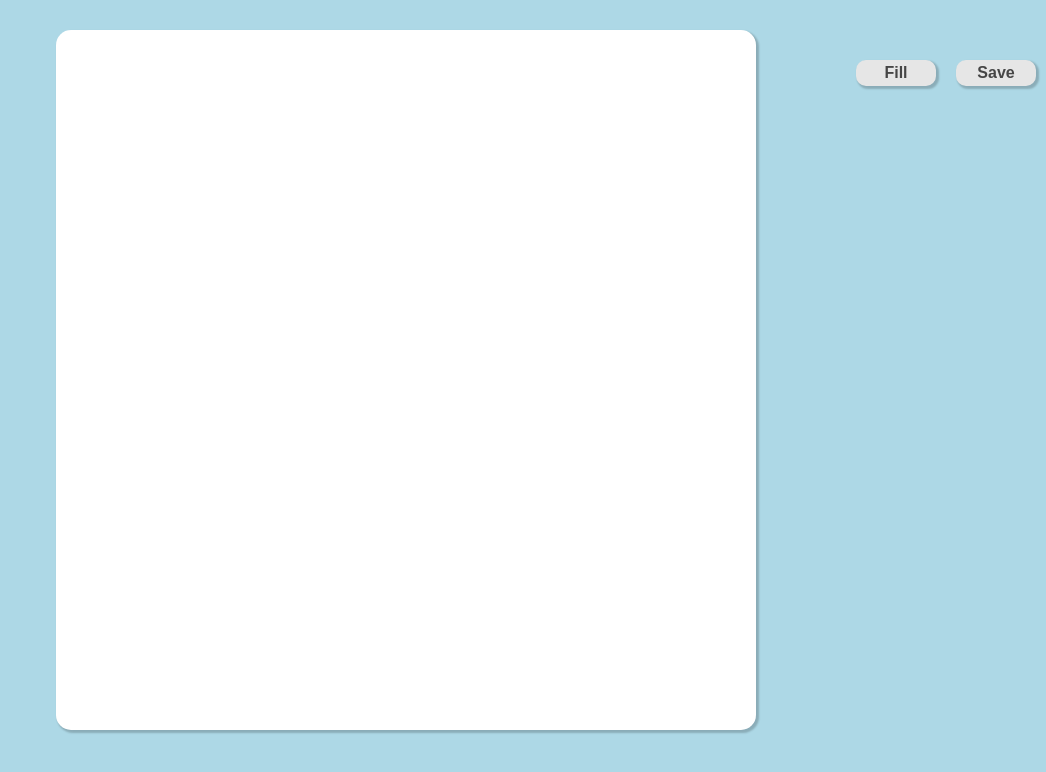
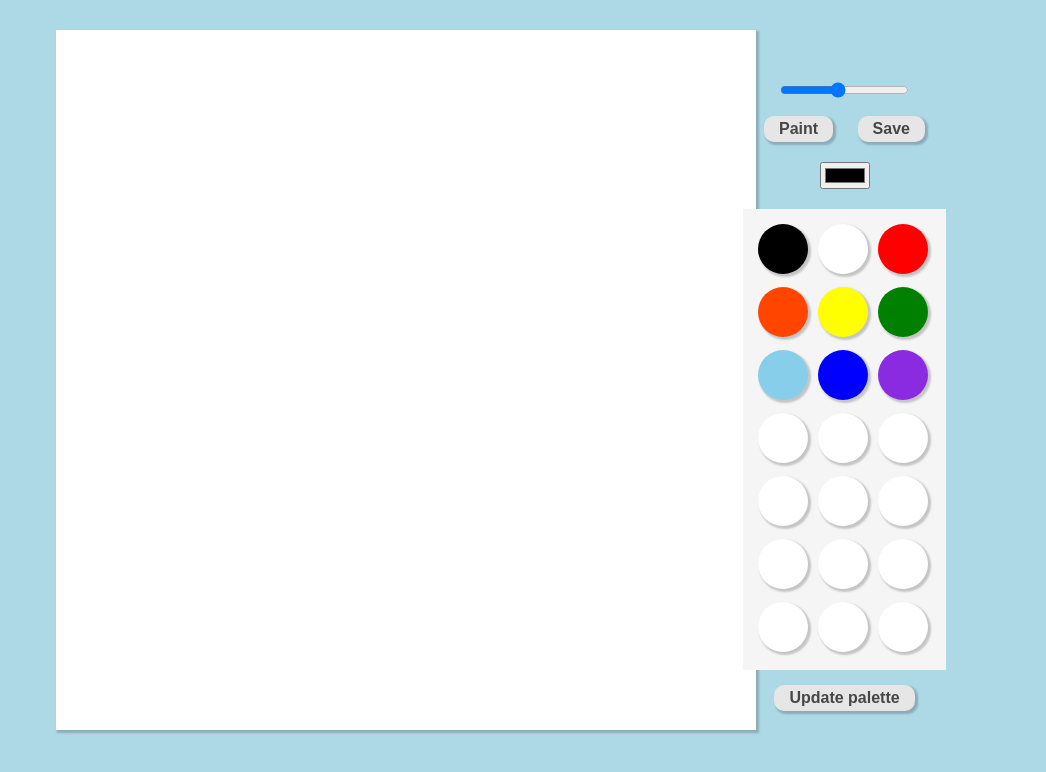
Before and after one commit to namujinju/paintjs, a plain HTML site: page index.html in a window 1280 px wide. Both pictures are taken after a click on the button "Fill". Shown: the whole page, without its empty margins (234-1280 px from the left). Drawn offline with Linux system fonts and the light colour scheme.

Commit message:
200814 PaintJS

```diff
--- a/app.js
+++ b/app.js
@@ -1,7 +1,184 @@
-const jsColors = document.querySelector("#jsColors");
+const jsColors = document.getElementById("jsColors"),
+  canvas = document.getElementById("jsCanvas"),
+  ctx = canvas.getContext("2d"),
+  rangeColor = document.getElementById("jsSelectedColor"),
+  thickRange = document.getElementById("thickRange"),
+  mode = document.getElementById("jsMode"),
+  saveBtn = document.getElementById("jsSave"),
+  updateBtn = document.getElementById("js-update-palette");
+
+const INITIAL_COLOR = "black";
+const COLOR_NUM = 21;
+const color__list = [
+  "black",
+  "white",
+  "red",
+  "orangered",
+  "yellow",
+  "green",
+  "skyblue",
+  "blue",
+  "blueviolet",
+];
+
+CANVAS_SIZE = 700;
+canvas.width = CANVAS_SIZE;
+canvas.height = CANVAS_SIZE;
+
+ctx.fillStyle = "white";
+ctx.fillRect(0, 0, CANVAS_SIZE, CANVAS_SIZE);
+ctx.lineWidth = 5;
+ctx.strokeStyle = INITIAL_COLOR;
+ctx.fillStyle = INITIAL_COLOR;
+
+let painting = false;
+let filling = false;
+let updatingPalette = false;
+
+function makePalette() {
+  for (i = 0; i < COLOR_NUM; i++) {
+    const div = document.createElement("div");
+    if (color__list[i]) {
+      div.style.backgroundColor = `${color__list[i]}`;
+    } else {
+      div.style.backgroundColor = "white";
+    }
+    div.classList.add("controls__color");
+    jsColors.appendChild(div);
+    div.addEventListener("click", handleClickedColor);
+  }
+}
+
+// drawLine
+
+function stopPainting() {
+  painting = false;
+}
+
+function startPainting() {
+  painting = true;
+}
+
+function onMouseMove(event) {
+  const x = event.offsetX;
+  const y = event.offsetY;
+
+  if (!painting) {
+    ctx.beginPath();
+    ctx.moveTo(x, y);
+  } else {
+    ctx.lineTo(x, y);
+    ctx.stroke();
+  }
+}
+
+function handleCanvasClick() {
+  if (filling) {
+    ctx.fillRect(0, 0, CANVAS_SIZE, CANVAS_SIZE);
+  }
+}
+
+function handleCM(event) {
+  event.preventDefault();
+}
+
+// changeColor
+
+function handleClickedColor(event) {
+  /*update palette가 활성화되면 색깔 버튼을 클릭했을 때 현재 선택된 색깔로 바뀐다*/
+  if (updatingPalette === true) {
+    event.target.style.backgroundColor = ctx.strokeStyle;
+  } else {
+    const color = event.target.style.backgroundColor;
+    ctx.strokeStyle = color;
+    ctx.fillStyle = color;
+    rangeColor.value = color;
+  }
+}
+
+function updateColor(event) {
+  ctx.strokeStyle = event.target.value;
+}
+
+function changeRangeColor() {
+  rangeColor.addEventListener("input", updateColor, false);
+}
+
+//change thickness
+
+function updateThick(event) {
+  ctx.lineWidth = event.target.value;
+}
+
+function changeThick() {
+  if (thickRange) {
+    thickRange.addEventListener("input", updateThick, false);
+  }
+}
+
+function handleModeclick() {
+  if (filling === true) {
+    filling = false;
+    mode.innerText = "Fill";
+  } else {
+    filling = true;
+    mode.innerText = "Paint";
+  }
+}
+
+function changeMode() {
+  if (mode) {
+    mode.addEventListener("click", handleModeclick);
+  }
+}
+
+function handelSaveClick() {
+  const image = canvas.toDataURL();
+  const link = document.createElement("a");
+  link.href = image;
+  link.download = "PaintJS";
+  link.click();
+}
+
+function saveFile() {
+  if (saveBtn) {
+    saveBtn.addEventListener("click", handelSaveClick);
+  }
+}
+
+function drawEL() {
+  if (canvas) {
+    canvas.addEventListener("mousemove", onMouseMove, false);
+    canvas.addEventListener("mousedown", startPainting, false);
+    canvas.addEventListener("mouseup", stopPainting, false);
+    canvas.addEventListener("mouseleave", stopPainting, false);
+    canvas.addEventListener("click", handleCanvasClick, false);
+    canvas.addEventListener("contextmenu", handleCM, false);
+  }
+}
+
+function changePalette() {
+  if (updateBtn.innerText === "Update palette") {
+    updatingPalette = true;
+    updateBtn.innerText = "Cancel";
+  } else {
+    updatingPalette = false;
+    updateBtn.innerText = "Update palette";
+  }
+}
+
+function updatePalette() {
+  updateBtn.addEventListener("click", changePalette);
+}
 
 function init() {
-    jsColors.
+  makePalette();
+  drawEL();
+  changeRangeColor();
+  changeThick();
+  changeMode();
+  saveFile();
+  updatePalette();
 }
 
 init();
--- a/index.html
+++ b/index.html
@@ -12,9 +12,23 @@
     </main>
 
     <div class="controls">
+      <div class="controls__thick-range">
+        <input
+          type="range"
+          id="thickRange"
+          min="1"
+          max="10"
+          value="5"
+          step="1"
+        />
+      </div>
       <div class="controls__btns">
-        <button id="jsMode">Fill</button><button id="save">Save</button>
+        <button id="jsMode">Fill</button>
+        <button id="jsSave">Save</button>
       </div>
+      <form class="controls__select_color">
+        <input type="color" id="jsSelectedColor" />
+      </form>
 
       <div id="jsColors" class="controls__colors">
         <!-- <div class="controls__color" style="background-color: black;"></div>
@@ -30,6 +44,9 @@
           style="background-color: blueviolet;"
         ></div> -->
       </div>
+      <div class="controls__btns">
+        <button id="js-update-palette">Update palette</button>
+      </div>
     </div>
 
     <script src="app.js"></script>
--- a/styles.css
+++ b/styles.css
@@ -18,29 +18,21 @@ body {
   width: 700px;
   height: 700px;
   background-color: white;
-  border-radius: 15px;
   box-shadow: var(--shadow);
-}
-
-.controls__colors .controls__color {
-  width: 50px;
-  height: 50px;
-  box-shadow: var(--shadow);
-  border-radius: 50%;
-  cursor: pointer;
-}
-
-.controls .controls__colors {
-  display: flex;
 }
 
 .controls {
   margin-top: 30px;
+  position: absolute;
+  top: 50px;
+  right: 100px;
   display: flex;
   flex-direction: column;
   align-items: center;
-  position: absolute;
-  right: 0;
+}
+
+.controls .controls__thick-range {
+  margin-bottom: 15px;
 }
 
 .controls .controls__btns {
@@ -52,8 +44,7 @@ body {
   cursor: pointer;
   background-color: white;
   box-shadow: var(--shadow);
-  padding: 5px 0;
-  width: 80px;
+  padding: 5px 15px;
   text-align: center;
   border-radius: 10px;
   margin: 0 10px;
@@ -65,3 +56,24 @@ body {
 .controls__btns button:active {
   transform: scale(0.98);
 }
+
+.controls__select_color {
+  margin-bottom: 20px;
+}
+
+.controls .controls__colors {
+  background-color: whitesmoke;
+  padding: 10px;
+  width: 183px;
+  margin-bottom: 15px;
+}
+
+.controls__colors .controls__color {
+  width: 50px;
+  height: 50px;
+  box-shadow: var(--shadow);
+  border-radius: 50%;
+  cursor: pointer;
+  margin: 5px;
+  display: inline-block;
+}
```
